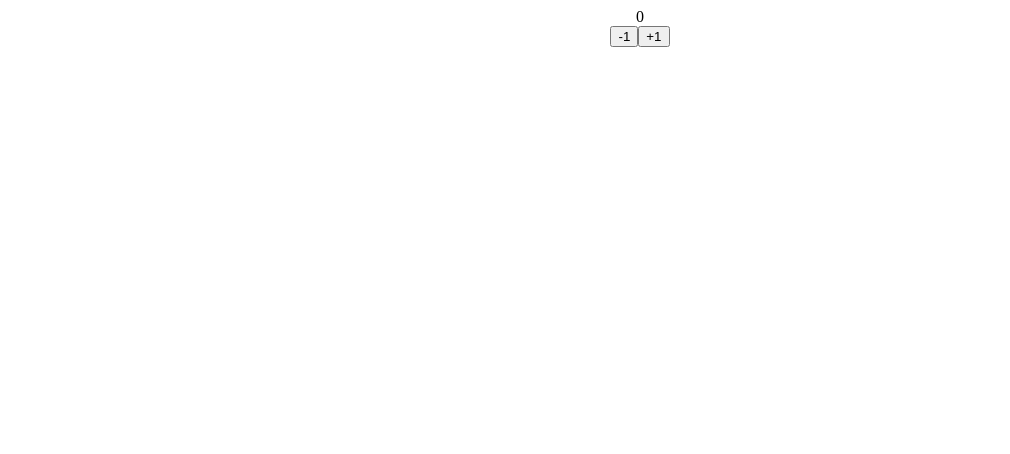
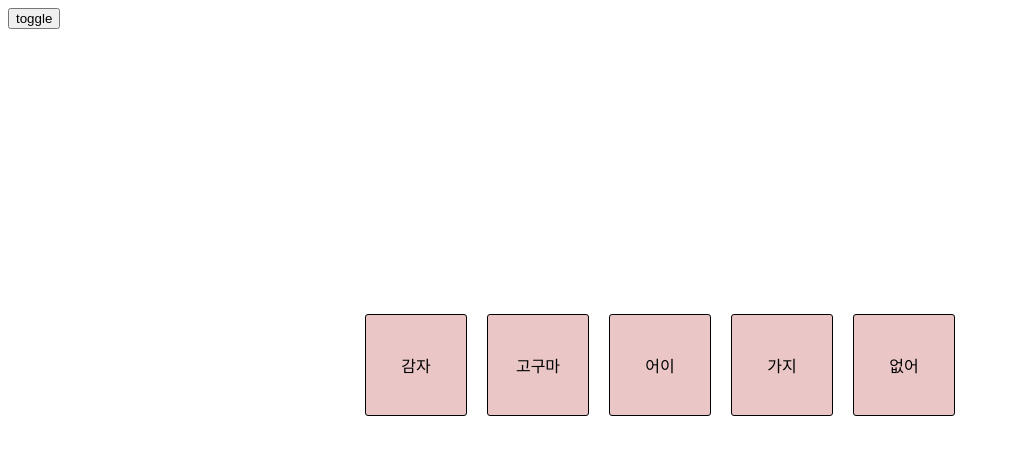
Before and after one commit to yuna-c/react, a React (Vite) app: page / in a window 1280 px wide. Shown: the top 454 px of the page, without its empty margins (0-1010 px from the left). Built offline with nearby package versions, Linux system fonts and the light colour scheme.

Commit message:
📝 add : styling 및 refactoring (객체, 배열 map, props)

```diff
--- a/src/App.jsx
+++ b/src/App.jsx
@@ -1,33 +1,83 @@
 import { useState } from 'react';
 import './styles/App.scss';
 
+// refactoring
+// : 컴포넌트 분리
+// : 반복되는 컴포넌트 처리하는
+
 const App = () => {
-	const [number, setNumber] = useState(0);
-	const formEventObstruct = (e) => {
-		e.preventDefault();
+	const [toggle, setToggle] = useState(false);
+	const onShowButton = () => {
+		setToggle(!toggle);
+		console.log(toggle);
 	};
-	const onPlusNumberClick = () => {
-		setNumber(number + 1);
+	const vegetables = ['감자', '고구마', '어이', '가지', '없어'];
+	const users = [
+		{ id: 1, age: 32, name: '아이유' },
+		{ id: 2, age: 32, name: '민지' },
+		{ id: 3, age: 32, name: '수지' },
+		{ id: 4, age: 32, name: '김사랑' },
+		{ id: 5, age: 32, name: '유나' },
+	];
+
+	const styles = {
+		minHeight: 'calc( 100vh - 10rem)',
+		listStyle: 'none',
+		alignItems: 'center',
+		justifyContent: 'center',
+		display: 'flex',
+		gap: '20px',
 	};
-	const onMinusNumberClick = () => {
-		number < 1 ? setNumber(number) : setNumber(number - 1);
-	};
-	const styles = {
+	const boxStyle = {
+		width: '100px',
+		height: '100px',
 		display: 'flex',
 		alignItems: 'center',
-		flexDirection: 'column',
+		justifyContent: 'center',
+		border: '1px solid #000',
+		borderRadius: '3px',
+		backgroundColor: '#eac6c6',
 	};
 
 	return (
 		<>
-			<div style={styles}>
-				<span>{number}</span>
-				<form onClick={formEventObstruct}>
-					<button onClick={onMinusNumberClick}> -1 </button>
-					<button onClick={onPlusNumberClick}> +1 </button>
-				</form>
-			</div>
+			<button onClick={onShowButton}>toggle</button>
+			{!toggle ? (
+				<ul style={styles}>
+					{vegetables.map((vage, idx) => (
+						<li key={vage + idx} style={boxStyle}>
+							{vage}
+						</li>
+					))}
+				</ul>
+			) : (
+				<ul style={styles}>
+					{users.map((user, idx) => (
+						<User id={idx} key={user.id} user={user} />
+					))}
+				</ul>
+			)}
 		</>
 	);
 };
+
+const User = (props) => {
+	const boxStyle = {
+		width: '100px',
+		height: '100px',
+		display: 'flex',
+		alignItems: 'center',
+		justifyContent: 'center',
+		border: '1px solid #000',
+		borderRadius: '3px',
+		backgroundColor: '#9adce6',
+	};
+
+	return (
+		<li id={props.idx} key={props.user.id} style={boxStyle}>
+			{props.user.name}-{props.user.age}살
+		</li>
+	);
+};
+
 export default App;
```
